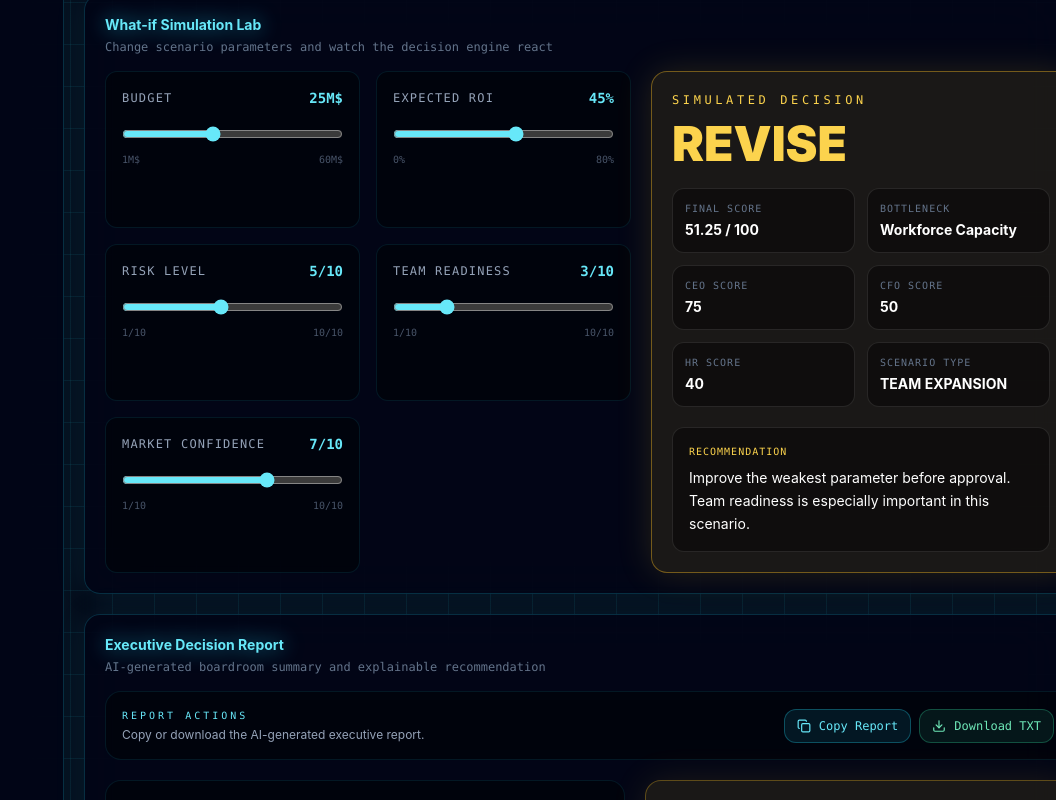
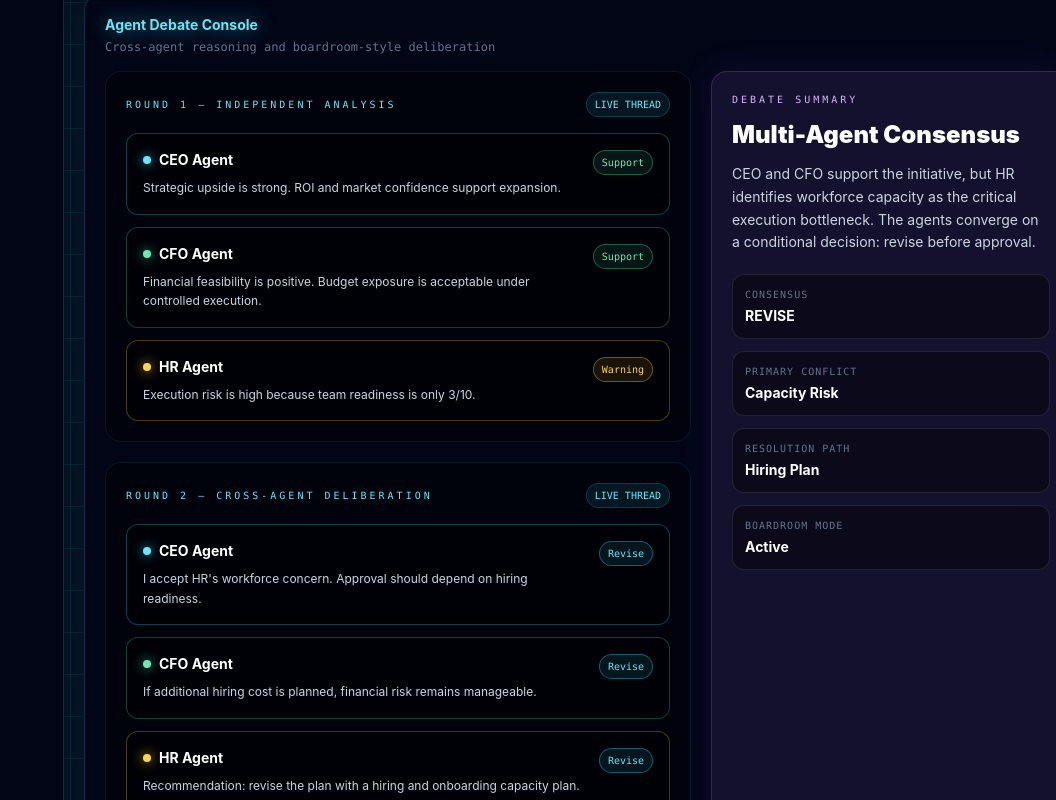
Before and after one commit to multi-agent-decision-engine/ai-decision-ecosystem, a React (Vite) app in the folder frontend/: page / in a window 1280 px wide. Shown: the part 1300-2100 px from the top of the page, without its empty margins (224-1280 px from the left). Built offline with nearby package versions, Linux system fonts and the light colour scheme.

Commit message:
Add agent debate console

```diff
--- a/frontend/src/App.tsx
+++ b/frontend/src/App.tsx
@@ -25,6 +25,7 @@ import {
 } from "lucide-react";
 import type { Agent, AgentColor, AgentStatus } from "./types/decision";
 import {
+  agentDebateMessages,
   completedAgents,
   contributionData,
   executiveReportText,
@@ -145,7 +146,8 @@ export default function App() {
         </section>
 
 
-    <WhatIfLab />
+   <AgentDebateConsole />
+<WhatIfLab />
 <ExecutiveDecisionReport />
 
              </div>
@@ -556,7 +558,105 @@ function FinalDecision({ visible, isRunning }: { visible: boolean; isRunning: bo
     </motion.section>
   );
 }
+function AgentDebateConsole() {
+  const rounds = Array.from(
+    new Set(agentDebateMessages.map((message) => message.round))
+  );
 
+  return (
+    <Panel
+      title="Agent Debate Console"
+      subtitle="Cross-agent reasoning and boardroom-style deliberation"
+    >
+      <div className="grid gap-5 xl:grid-cols-[1fr_360px]">
+        <div className="space-y-5">
+          {rounds.map((round) => (
+            <div
+              key={round}
+              className="rounded-2xl border border-cyan-400/10 bg-black/40 p-5"
+            >
+              <div className="mb-4 flex items-center justify-between">
+                <p className="font-mono text-[10px] uppercase tracking-[0.3em] text-cyan-300">
+                  {round}
+                </p>
+
+                <span className="rounded-full border border-cyan-400/20 bg-cyan-400/10 px-2 py-1 font-mono text-[10px] text-cyan-300">
+                  LIVE THREAD
+                </span>
+              </div>
+
+              <div className="space-y-3">
+                {agentDebateMessages
+                  .filter((message) => message.round === round)
+                  .map((message, index) => (
+                    <motion.div
+                      key={`${message.round}-${message.agent}-${index}`}
+                      initial={{ opacity: 0, x: -14 }}
+                      animate={{ opacity: 1, x: 0 }}
+                      transition={{ delay: index * 0.08 }}
+                      className={`rounded-xl border bg-black/50 p-4 ${debateBorderClass(
+                        message.color
+                      )}`}
+                    >
+                      <div className="flex flex-col gap-3 md:flex-row md:items-start md:justify-between">
+                        <div>
+                          <div className="flex items-center gap-2">
+                            <span
+                              className={`h-2 w-2 rounded-full ${debateDotClass(
+                                message.color
+                              )}`}
+                            />
+                            <h3 className="text-sm font-bold text-white">
+                              {message.agent}
+                            </h3>
+                          </div>
+
+                          <p className="mt-2 text-xs leading-relaxed text-slate-300">
+                            {message.message}
+                          </p>
+                        </div>
+
+                        <span
+                          className={`shrink-0 rounded-full border px-2 py-1 font-mono text-[10px] ${debateStanceClass(
+                            message.stance
+                          )}`}
+                        >
+                          {message.stance}
+                        </span>
+                      </div>
+                    </motion.div>
+                  ))}
+              </div>
+            </div>
+          ))}
+        </div>
+
+        <div className="rounded-2xl border border-purple-400/20 bg-purple-400/10 p-5 shadow-[0_0_35px_rgba(168,85,247,0.12)]">
+          <p className="font-mono text-[10px] uppercase tracking-[0.3em] text-purple-300">
+            Debate Summary
+          </p>
+
+          <h3 className="mt-3 text-2xl font-black text-white">
+            Multi-Agent Consensus
+          </h3>
+
+          <p className="mt-3 text-sm leading-relaxed text-slate-300">
+            CEO and CFO support the initiative, but HR identifies workforce
+            capacity as the critical execution bottleneck. The agents converge
+            on a conditional decision: revise before approval.
+          </p>
+
+          <div className="mt-5 space-y-3">
+            <Metric label="Consensus" value="REVISE" />
+            <Metric label="Primary Conflict" value="Capacity Risk" />
+            <Metric label="Resolution Path" value="Hiring Plan" />
+            <Metric label="Boardroom Mode" value="Active" />
+          </div>
+        </div>
+      </div>
+    </Panel>
+  );
+}
 function Panel({
   title,
   subtitle,
@@ -682,6 +782,46 @@ function nodeColorClass(color: AgentColor, status: AgentStatus) {
   if (color === "amber") return "border-amber-400 text-amber-300 shadow-amber-400/30";
   if (color === "purple") return "border-purple-400 text-purple-300 shadow-purple-400/30";
   return "border-cyan-400 text-cyan-300 shadow-cyan-400/30";
+}
+function debateBorderClass(color: AgentColor) {
+  if (color === "amber") return "border-amber-400/30";
+  if (color === "emerald") return "border-emerald-400/30";
+  if (color === "purple") return "border-purple-400/30";
+  return "border-cyan-400/30";
+}
+
+function debateDotClass(color: AgentColor) {
+  if (color === "amber") {
+    return "bg-amber-300 shadow-[0_0_12px_rgba(251,191,36,0.9)]";
+  }
+
+  if (color === "emerald") {
+    return "bg-emerald-300 shadow-[0_0_12px_rgba(52,211,153,0.9)]";
+  }
+
+  if (color === "purple") {
+    return "bg-purple-300 shadow-[0_0_12px_rgba(168,85,247,0.9)]";
+  }
+
+  return "bg-cyan-300 shadow-[0_0_12px_rgba(34,211,238,0.9)]";
+}
+
+function debateStanceClass(
+  stance: "Support" | "Warning" | "Revise" | "Consensus"
+) {
+  if (stance === "Support") {
+    return "border-emerald-400/40 bg-emerald-400/10 text-emerald-300";
+  }
+
+  if (stance === "Warning") {
+    return "border-amber-400/40 bg-amber-400/10 text-amber-300";
+  }
+
+  if (stance === "Consensus") {
+    return "border-purple-400/40 bg-purple-400/10 text-purple-300";
+  }
+
+  return "border-cyan-400/40 bg-cyan-400/10 text-cyan-300";
 }
 function WhatIfLab() {
   const [budget, setBudget] = useState(25);
--- a/frontend/src/data/mockDecision.ts
+++ b/frontend/src/data/mockDecision.ts
@@ -2,6 +2,7 @@ import type {
   Agent,
   AgentFinding,
   ContributionItem,
+  DebateMessage,
   ScenarioRow,
 } from "../types/decision";
 
@@ -166,3 +167,61 @@ Recommended Next Steps:
 3. Keep risk level below 6/10 during execution planning.
 4. Re-run the simulation after workforce capacity improvements.
 `;
+export const agentDebateMessages: DebateMessage[] = [
+  {
+    round: "ROUND 1 — Independent Analysis",
+    agent: "CEO Agent",
+    stance: "Support",
+    color: "cyan",
+    message:
+      "Strategic upside is strong. ROI and market confidence support expansion.",
+  },
+  {
+    round: "ROUND 1 — Independent Analysis",
+    agent: "CFO Agent",
+    stance: "Support",
+    color: "emerald",
+    message:
+      "Financial feasibility is positive. Budget exposure is acceptable under controlled execution.",
+  },
+  {
+    round: "ROUND 1 — Independent Analysis",
+    agent: "HR Agent",
+    stance: "Warning",
+    color: "amber",
+    message:
+      "Execution risk is high because team readiness is only 3/10.",
+  },
+  {
+    round: "ROUND 2 — Cross-Agent Deliberation",
+    agent: "CEO Agent",
+    stance: "Revise",
+    color: "cyan",
+    message:
+      "I accept HR's workforce concern. Approval should depend on hiring readiness.",
+  },
+  {
+    round: "ROUND 2 — Cross-Agent Deliberation",
+    agent: "CFO Agent",
+    stance: "Revise",
+    color: "emerald",
+    message:
+      "If additional hiring cost is planned, financial risk remains manageable.",
+  },
+  {
+    round: "ROUND 2 — Cross-Agent Deliberation",
+    agent: "HR Agent",
+    stance: "Revise",
+    color: "amber",
+    message:
+      "Recommendation: revise the plan with a hiring and onboarding capacity plan.",
+  },
+  {
+    round: "CONSENSUS — Aggregator Decision",
+    agent: "Decision Aggregator",
+    stance: "Consensus",
+    color: "purple",
+    message:
+      "Consensus decision: REVISE. Main bottleneck is Workforce Capacity.",
+  },
+];
--- a/frontend/src/types/decision.ts
+++ b/frontend/src/types/decision.ts
@@ -31,3 +31,10 @@ export type AgentFinding = {
   color: AgentColor;
   finding: string;
 };
+export type DebateMessage = {
+  round: string;
+  agent: string;
+  stance: "Support" | "Warning" | "Revise" | "Consensus";
+  message: string;
+  color: AgentColor;
+};
```
